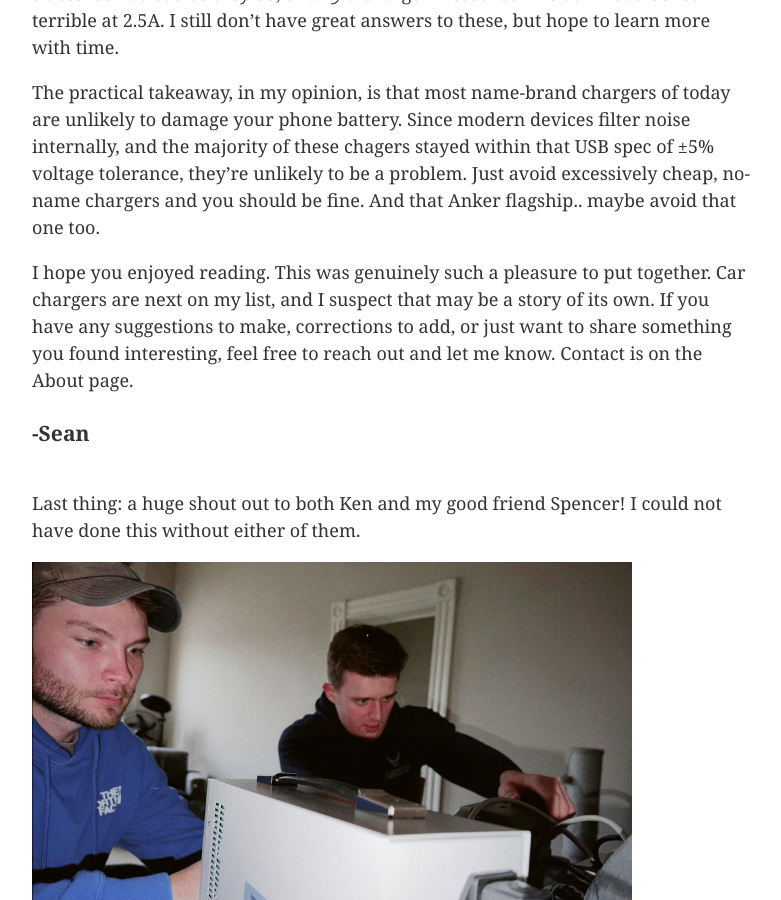
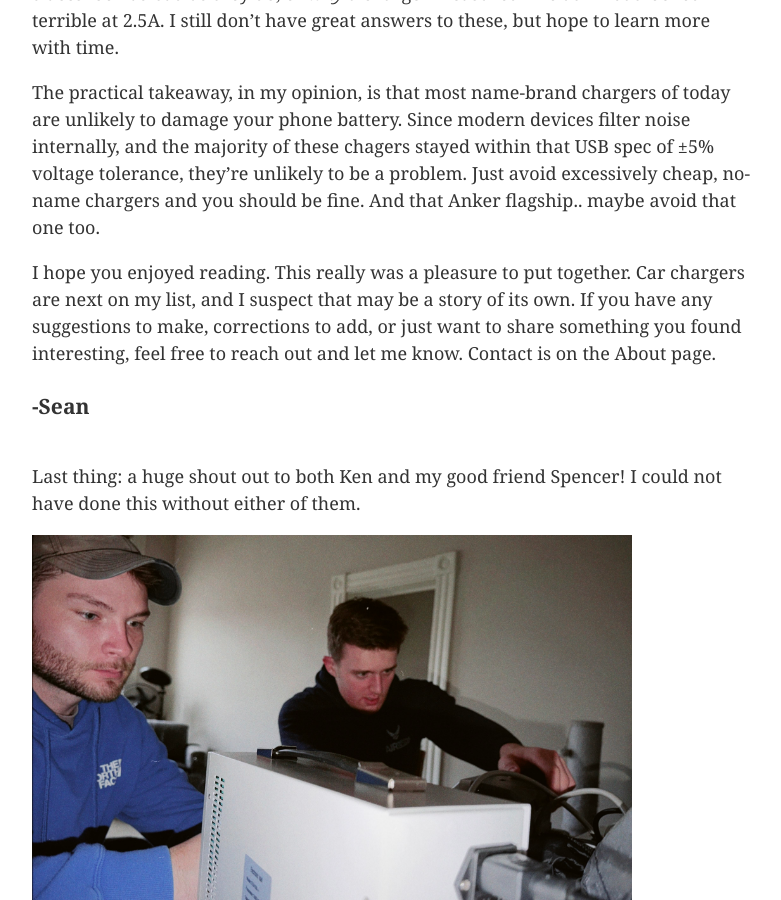
Before and after one commit to 0sps/sull1van.com, a Jekyll site: the page built from _posts/2026-01-19-a-dozen-chargers-in-the-lab.md, in a window 1280 px wide and 900 px high, scrolled down 15498 px. Shown: the whole window, without its empty margins (248-1029 px from the left). Built offline with Jekyll 4.4.1, drawn with Linux system fonts in a browser that asks for light colours.

Commit message:
Update 2026-01-19-a-dozen-chargers-in-the-lab.md

```diff
--- a/_posts/2026-01-19-a-dozen-chargers-in-the-lab.md
+++ b/_posts/2026-01-19-a-dozen-chargers-in-the-lab.md
@@ -1701,7 +1701,7 @@
 
 The practical takeaway, in my opinion, is that most name-brand chargers of today are unlikely to damage your phone battery. Since modern devices filter noise internally, and the majority of these chagers stayed within that USB spec of ±5% voltage tolerance, they're unlikely to be a problem. Just avoid excessively cheap, no-name chargers and you should be fine. And that Anker flagship.. maybe avoid that one too.
 
-I hope you enjoyed reading. This was genuinely such a pleasure to put together. Car chargers are next on my list, and I suspect that may be a story of its own. If you have any suggestions to make, corrections to add, or just want to share something you found interesting, feel free to reach out and let me know. Contact is on the About page.
+I hope you enjoyed reading. This really was a pleasure to put together. Car chargers are next on my list, and I suspect that may be a story of its own. If you have any suggestions to make, corrections to add, or just want to share something you found interesting, feel free to reach out and let me know. Contact is on the About page.
 
 
 
```
